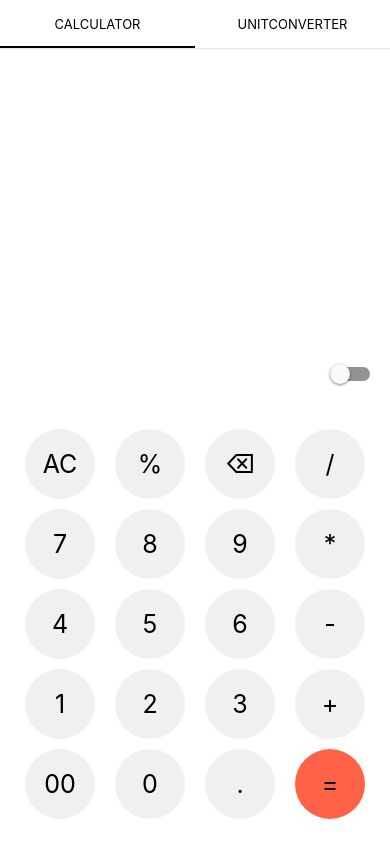
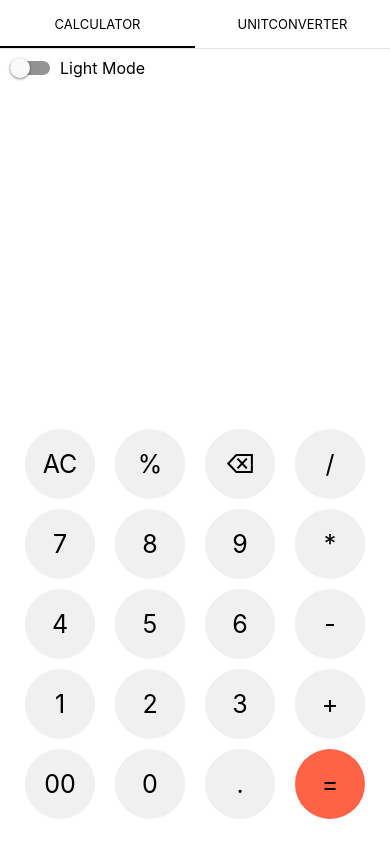
Before and after one commit to jnvshubham7/Calculator-Native-App, a React Native app: screen /Calculator in a window 390 px wide. Built offline with nearby package versions, Linux system fonts and the light colour scheme.

Commit message:
feat: Add switch for dark mode in CalculatorScreen

```diff
--- a/src/screens/CalculatorScreen.js
+++ b/src/screens/CalculatorScreen.js
@@ -33,7 +33,12 @@ const CalculatorScreen = () => {
 
   return (
     <View style={isDarkMode ? styles.containerDark : styles.containerLight}>
-      <Switch value={isDarkMode} onValueChange={toggleDarkMode} style={styles.switchStyle} />
+      <View style={styles.switchContainer}>
+        <Switch value={isDarkMode} onValueChange={toggleDarkMode} />
+        <Text style={isDarkMode ? styles.switchTextDark : styles.switchTextLight}>
+          {isDarkMode ? 'Dark Mode' : 'Light Mode'}
+        </Text>
+      </View>
       <View style={styles.resultContainer}>
         <Text style={isDarkMode ? styles.resultDark : styles.resultLight}>{result}</Text>
       </View>
--- a/src/styles/calculatorStyles.js
+++ b/src/styles/calculatorStyles.js
@@ -13,9 +13,22 @@ export const calculatorStyles = StyleSheet.create({
     padding: 20,
     justifyContent: 'flex-end',
   },
-  switchStyle: {
-    alignSelf: 'flex-end',
-    marginBottom: 10,
+  switchContainer: {
+    flexDirection: 'row',
+    alignItems: 'center',
+    position: 'absolute',
+    top: 10,
+    left: 10,
+  },
+  switchTextLight: {
+    marginLeft: 10,
+    color: '#000000',
+    fontSize: 16,
+  },
+  switchTextDark: {
+    marginLeft: 10,
+    color: '#ffffff',
+    fontSize: 16,
   },
   resultContainer: {
     marginBottom: 20, // Adjust this to give space above the result
```
